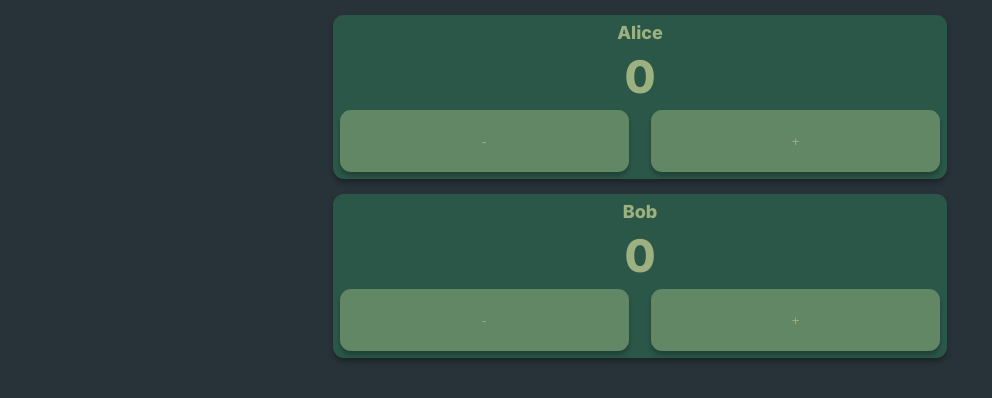
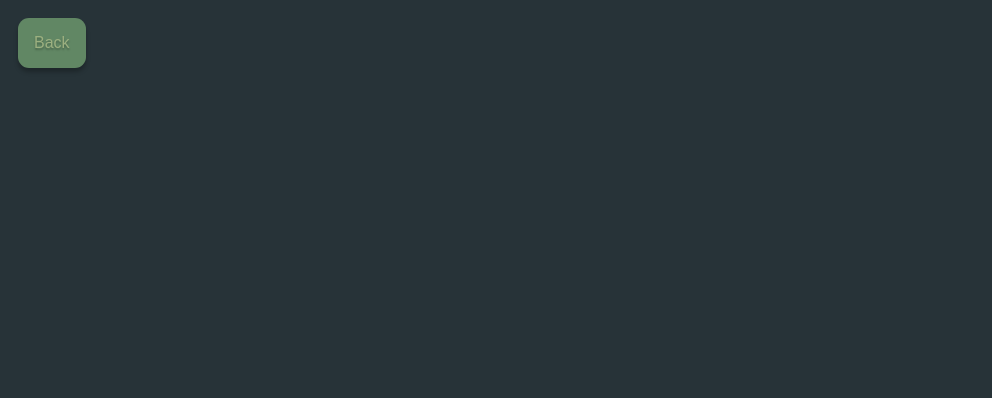
Before and after one commit to siggiboy09/ligretto-scoreboard, a React (Vite) app: page /game in a window 1280 px wide. Shown: the top 398 px of the page, without its empty margins (0-992 px from the left). Built offline with nearby package versions, Linux system fonts and the light colour scheme.

Commit message:
made game list functional. added some essential features in game page

```diff
--- /dev/null
+++ b/src/Components/game-card/game-card.css
@@ -0,0 +1,4 @@
+.game-card {
+    height: auto;
+    width: min(90vw, 500px);
+}
--- /dev/null
+++ b/src/Components/game-card/game-card.tsx
@@ -0,0 +1,21 @@
+import type { Game } from "../../types";
+
+import "./game-card.css";
+
+type GameCardProps = {
+    game: Game;
+    onOpenGame: (gameId: number) => void;
+    onDeleteGame: (gameId: number) => void;
+};
+
+export default function GameCard({ game, onOpenGame, onDeleteGame }: GameCardProps) {
+    return (
+        <section className="card game-card">
+            <h2>{game.name}</h2>
+            <button onClick={() => onOpenGame(game.id)}>Go to game</button>
+            <button className="delete-button" onClick={() => onDeleteGame(game.id)}>
+                Delete
+            </button>
+        </section>
+    );
+}
--- a/src/Components/localstorage.tsx
+++ b/src/Components/localstorage.tsx
@@ -1,4 +1,8 @@
+import type { Game } from "../types";
+
 export class LocalStorage {
+
+    // Manage games
     static saveGame(game: Game) {
         localStorage.setItem(`game-${game.id}`, JSON.stringify(game));
     }
@@ -10,4 +14,33 @@ export class LocalStorage {
         }
         return null;
     }
+
+    static deleteGame(gameId: number) {
+        localStorage.removeItem(`game-${gameId}`);
+    }
+
+    // Get all games
+    static getAllGames(): Game[] {
+        const games: Game[] = [];
+        for (let i = 0; i < localStorage.length; i++) {
+            const key = localStorage.key(i);
+            if (key && key.startsWith("game-")) {
+                const gameData = localStorage.getItem(key);
+                if (gameData) {
+                    games.push(JSON.parse(gameData));
+                }
+            }
+        }
+        return games;
+    }
+
+    // Manage active game
+    static getActiveGameId(): number | null {
+        const activeGameId = localStorage.getItem("activeGameId");
+        return activeGameId ? parseInt(activeGameId, 10) : null;
+    }
+
+    static setActiveGameId(gameId: number) {
+        localStorage.setItem("activeGameId", gameId.toString());
+    }
 }
--- a/src/Components/player-card/player-card.css
+++ b/src/Components/player-card/player-card.css
@@ -1,27 +1,17 @@
 .player-card {
-    margin: auto;
-    margin-top: 15px;
     padding: 7px;
 
     height: 150px;
     width: min(90vw, 600px);
 
     position: relative;
-
-    background-color: #2B5748;
-    border-radius: 11px;
-
-    box-shadow: 0px 4px 4px 0px rgba(0,0,0,0.25);
-    -webkit-box-shadow: 0px 4px 4px 0px rgba(0,0,0,0.25);
-    -moz-box-shadow: 0px 4px 4px 0px rgba(0,0,0,0.25);
 }
 
 .player-name {
-    margin: 0;
+    margin: 4px;
     padding: 0;
 
     font-size: 18px;
-    text-align: center;
 }
 
 .player-score {
@@ -29,7 +19,6 @@
     padding: 0;
 
     font-size: 45px;
-    text-align: center;
 
     position: absolute;
     bottom: 75px;
@@ -44,15 +33,6 @@
     width: 47%;
     height: 62px;
 
-    color: #9CB080;
-    background-color: #618764;
-    border: none;
-    border-radius: 11px;
-
-    box-shadow: 0px 4px 4px 0px rgba(0,0,0,0.25);
-    -webkit-box-shadow: 0px 4px 4px 0px rgba(0,0,0,0.25);
-    -moz-box-shadow: 0px 4px 4px 0px rgba(0,0,0,0.25);
-
     position: absolute;
     left: 7px;
     bottom: 7px;
@@ -65,16 +45,19 @@
     width: 47%;
     height: 62px;
 
-    color: #9CB080;
-    background-color: #618764;
-    border: none;
-    border-radius: 11px;
-
-    box-shadow: 0px 4px 4px 0px rgba(0,0,0,0.25);
-    -webkit-box-shadow: 0px 4px 4px 0px rgba(0,0,0,0.25);
-    -moz-box-shadow: 0px 4px 4px 0px rgba(0,0,0,0.25);
-
     position: absolute;
     right: 7px;
     bottom: 7px;
 }
+
+.player-edit {
+    margin: 0;
+    padding: 0;
+
+    width: 50px;
+    height: 50px;
+
+    position: absolute;
+    left: 7px;
+    top: 7px;
+}
--- a/src/Components/player-card/player-card.tsx
+++ b/src/Components/player-card/player-card.tsx
@@ -1,5 +1,4 @@
-import { useState } from "react";
-import type { Player } from "../Pages/game";
+import type { Player } from "../../types";
 import "./player-card.css";
 
 
@@ -7,16 +6,17 @@ type PlayerCardProps = {
     player: Player;
     onAddPoint: (playerId: number) => void;
     onRemovePoint: (playerId: number) => void;
+    onEditName: (playerId: number) => void;
 };
 
-export default function PlayerCard({player, onAddPoint, onRemovePoint}: PlayerCardProps) {
-
+export default function PlayerCard({ player, onAddPoint, onRemovePoint, onEditName }: PlayerCardProps) {
     return (
-        <div className="player-card">
+        <div className="card player-card">
             <p className="player-name">{player.name}</p>
             <p className="player-score">{player.score}</p>
+            <button onClick={() => onEditName(player.id)} className="player-edit">Edit</button>
             <button onClick={() => onRemovePoint(player.id)} className="player-minus">-</button>
             <button onClick={() => onAddPoint(player.id)} className="player-plus">+</button>
         </div>
-    )
+    );
 }
--- a/src/Pages/game-list.tsx
+++ b/src/Pages/game-list.tsx
@@ -1,7 +1,80 @@
+import { useEffect, useState } from "react";
+import { useNavigate } from "react-router-dom";
+import { LocalStorage } from "../components/localstorage";
+import GameCard from "../components/game-card/game-card";
+import type { Game } from "../types";
+
 export default function GameList() {
+    const navigate = useNavigate();
+    const [games, setGames] = useState<Game[]>([]);
+
+    const refreshGames = () => {
+        setGames(LocalStorage.getAllGames());
+    };
+
+    useEffect(() => {
+        refreshGames();
+    }, []);
+
+    const openGame = (gameId: number) => {
+        LocalStorage.setActiveGameId(gameId);
+        navigate("/game");
+    };
+
+    const deleteGame = (gameId: number) => {
+        LocalStorage.deleteGame(gameId);
+        refreshGames();
+    };
+
+    const createGame = () => {
+        const name = window.prompt("Enter the game name:");
+        if (!name || name.trim() === "") {
+            return;
+        }
+
+        const playersInput = window.prompt("Enter the number of players:");
+        if (playersInput === null) {
+            return;
+        }
+
+        const playerCount = Number.parseInt(playersInput, 10);
+        if (Number.isNaN(playerCount) || playerCount <= 0) {
+            window.alert("Please enter a valid number of players.");
+            return;
+        }
+
+        const newGame: Game = {
+            id: Date.now(),
+            name: name.trim(),
+            players: Array.from({ length: playerCount }, (_, index) => ({
+                id: index + 1,
+                name: `Player ${index + 1}`,
+                score: 0,
+            })),
+        };
+
+        LocalStorage.saveGame(newGame);
+        LocalStorage.setActiveGameId(newGame.id);
+        navigate("/game");
+    };
+
     return (
         <div>
-            Hello world
+            <h1>Ligretto scoreboard</h1>
+            <button onClick={createGame}>Add new game</button>
+
+            {games.length > 0 ? (
+                games.map((game) => (
+                    <GameCard
+                        key={game.id}
+                        game={game}
+                        onOpenGame={openGame}
+                        onDeleteGame={deleteGame}
+                    />
+                ))
+            ) : (
+                <p>No games yet.</p>
+            )}
         </div>
     );
-};
+}
--- a/src/Pages/game.tsx
+++ b/src/Pages/game.tsx
@@ -1,28 +1,56 @@
-import { useState } from "react";
+import { useEffect, useState } from "react";
+import { useNavigate } from "react-router-dom";
+import { LocalStorage } from "../components/localstorage";
 import PlayerCard from "../components/player-card/player-card";
+import type { Game } from "../types";
 
-export type Player = {
-    id: number;
-    name: string;
-    score: number;
-};
-
-export type Game = {
-    id: number;
-    name: string;
-    players: Player[];
+const emptyGame: Game = {
+    id: 0,
+    name: "",
+    players: [],
 };
 
 export default function Game() {
-    const [players, setPlayers] = useState<Player[]>([
-        { id: 1, name: "Alice", score: 0 },
-        { id: 2, name: "Bob", score: 0 },
-    ]);
+    const navigate = useNavigate();
+    const [game, setGame] = useState<Game>(emptyGame);
+
+    useEffect(() => {
+        const activeGameId = LocalStorage.getActiveGameId();
+        if (activeGameId === null) {
+            return;
+        }
+
+        const savedGame = LocalStorage.loadGame(activeGameId);
+        if (savedGame) {
+            setGame(savedGame);
+        }
+    }, []);
+
+    const updatePlayerScore = (playerId: number, delta: number) => {
+        setGame((prevGame) => {
+            const updatedGame: Game = {
+                ...prevGame,
+                players: prevGame.players.map((player) => {
+                    if (player.id !== playerId) {
+                        return player;
+                    }
+
+                    return {
+                        ...player,
+                        score: player.score + delta,
+                    };
+                }),
+            };
+
+            LocalStorage.saveGame(updatedGame);
+            return updatedGame;
+        });
+    };
 
     const addPoint = (playerId: number) => {
         const value = prompt("Enter the value to add to the score:", "0");
         if (value === null) {
-            return; // User cancelled the prompt
+            return;
         }
 
         const pointsToAdd = parseInt(value, 10);
@@ -31,24 +59,13 @@ export default function Game() {
             return;
         }
 
-        setPlayers((prev) =>
-            prev.map((player) => {
-                if (player.id !== playerId) {
-                    return player;
-                }
-
-                return {
-                    ...player,
-                    score: player.score + pointsToAdd,
-                };
-            })
-        );
+        updatePlayerScore(playerId, pointsToAdd);
     };
 
     const removePoint = (playerId: number) => {
         const value = prompt("Enter the value to remove from the score:", "0");
         if (value === null) {
-            return; // User cancelled the prompt
+            return;
         }
 
         const pointsToRemove = parseInt(value, 10);
@@ -57,30 +74,59 @@ export default function Game() {
             return;
         }
 
-        setPlayers((prev) =>
-            prev.map((player) => {
-                if (player.id !== playerId) {
-                    return player;
-                }
+        updatePlayerScore(playerId, -pointsToRemove);
+    };
 
-                return {
-                    ...player,
-                    score: player.score - pointsToRemove,
-                };
-            })
-        );
+    const editPlayerName = (playerId: number) => {
+        const player = game.players.find((entry) => entry.id === playerId);
+        if (!player) {
+            return;
+        }
+
+        const newName = prompt("Enter the new player name:", player.name);
+        if (newName === null) {
+            return;
+        }
+
+        const trimmedName = newName.trim();
+        if (trimmedName === "") {
+            alert("Player name cannot be empty.");
+            return;
+        }
+
+        setGame((prevGame) => {
+            const updatedGame: Game = {
+                ...prevGame,
+                players: prevGame.players.map((entry) => {
+                    if (entry.id !== playerId) {
+                        return entry;
+                    }
+
+                    return {
+                        ...entry,
+                        name: trimmedName,
+                    };
+                }),
+            };
+
+            LocalStorage.saveGame(updatedGame);
+            return updatedGame;
+        });
     };
 
     return (
         <main>
-            {players.map((player) => (
+            <button className="back-button" onClick={() => navigate("/")}>Back</button>
+            <h1>{game.name}</h1>
+            {game.players.map((player) => (
                 <PlayerCard
                     key={player.id}
                     player={player}
                     onAddPoint={addPoint}
                     onRemovePoint={removePoint}
+                    onEditName={editPlayerName}
                 />
             ))}
         </main>
-    )
+    );
 }
--- a/src/index.css
+++ b/src/index.css
@@ -11,4 +11,60 @@ body {
     font-optical-sizing: auto;
     font-weight: 800;
     font-style: normal;
+
+    text-align: center;
+    text-shadow: 0px 2px 2px rgba(0,0,0,0.25);
+    -webkit-text-shadow: 0px 2px 2px rgba(0,0,0,0.25);
+    -moz-text-shadow: 0px 2px 2px rgba(0,0,0,0.25);
 }
+
+button {
+    padding: 1rem;
+    margin: 0.5rem;
+
+    font-size: 1rem;
+
+    color: #9CB080;
+    background-color: #618764;
+    border: none;
+    border-radius: 11px;
+
+    box-shadow: 0px 4px 4px 0px rgba(0,0,0,0.25);
+    -webkit-box-shadow: 0px 4px 4px 0px rgba(0,0,0,0.25);
+    -moz-box-shadow: 0px 4px 4px 0px rgba(0,0,0,0.25);
+
+    text-align: center;
+    text-shadow: 0px 2px 2px rgba(0,0,0,0.25);
+    -webkit-text-shadow: 0px 2px 2px rgba(0,0,0,0.25);
+    -moz-text-shadow: 0px 2px 2px rgba(0,0,0,0.25);
+}
+
+.delete-button {
+    background-color: #B23A48;
+}
+
+.back-button {
+    position: absolute;
+    top: 10px;
+    left: 10px;
+}
+
+.card {
+    margin: auto;
+    margin-top: 15px;
+    padding: 0;
+
+    display: flow-root;
+
+    background-color: #2B5748;
+    border-radius: 11px;
+
+    box-shadow: 0px 4px 4px 0px rgba(0,0,0,0.25);
+    -webkit-box-shadow: 0px 4px 4px 0px rgba(0,0,0,0.25);
+    -moz-box-shadow: 0px 4px 4px 0px rgba(0,0,0,0.25);
+
+    text-align: center;
+    text-shadow: 0px 2px 2px rgba(0,0,0,0.25);
+    -webkit-text-shadow: 0px 2px 2px rgba(0,0,0,0.25);
+    -moz-text-shadow: 0px 2px 2px rgba(0,0,0,0.25);
+}
--- /dev/null
+++ b/src/types.tsx
@@ -0,0 +1,11 @@
+export type Player = {
+    id: number;
+    name: string;
+    score: number;
+};
+
+export type Game = {
+    id: number;
+    name: string;
+    players: Player[];
+};
```
